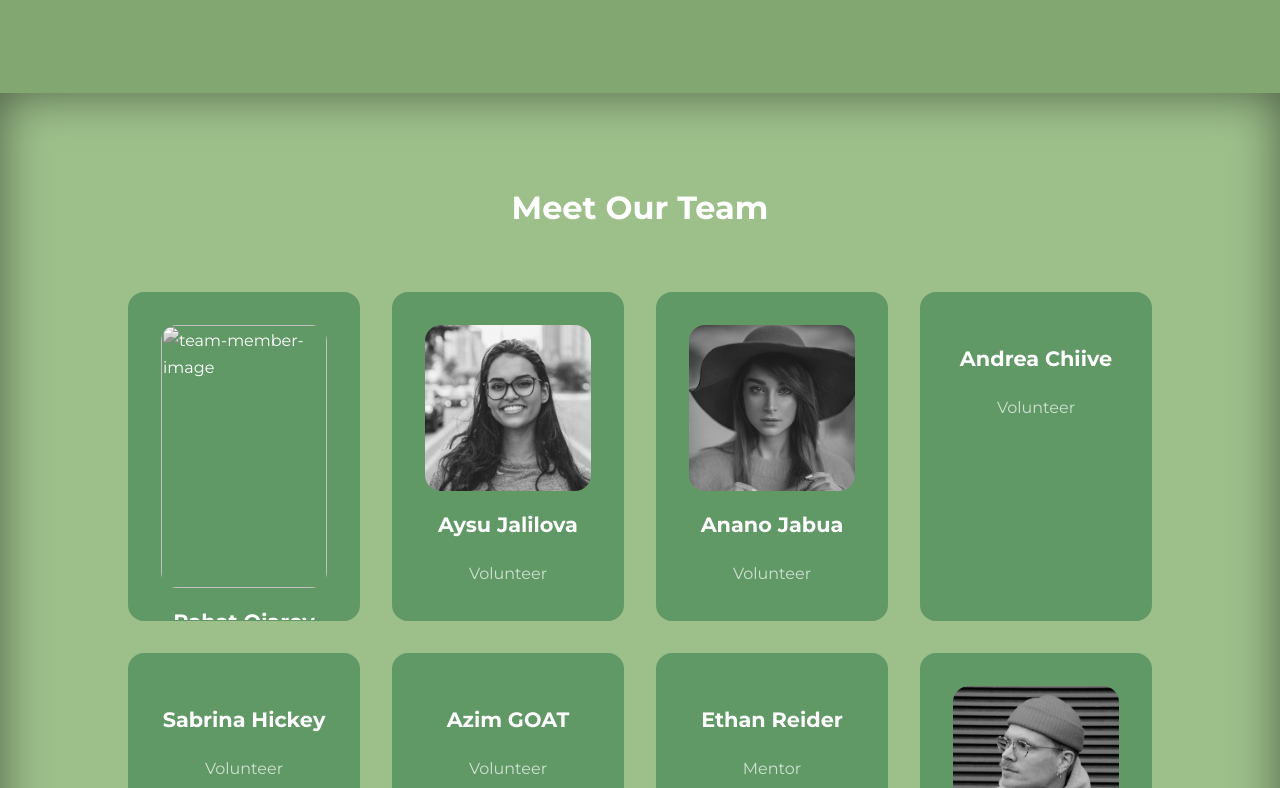
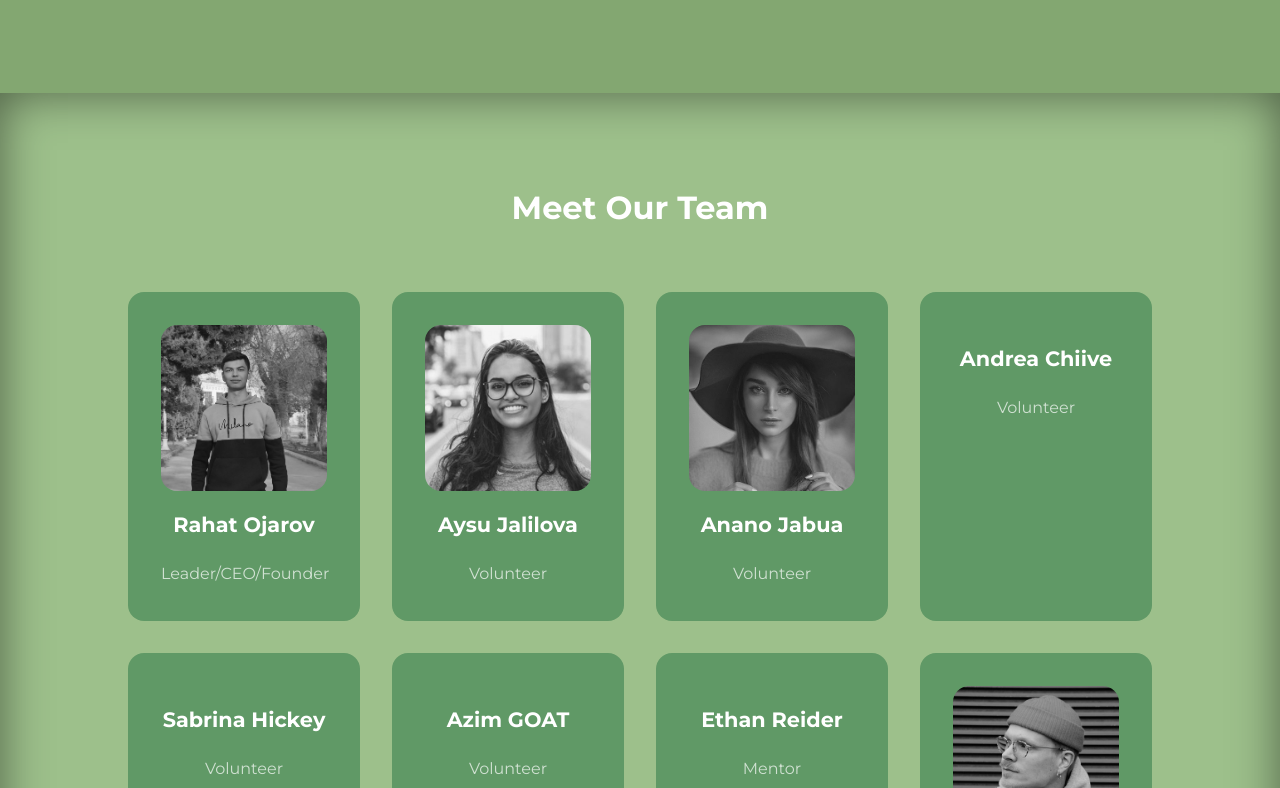
Before and after one commit to chessmaniak/EcoSaveOrganization, a plain HTML site: page about.html in a window 1280 px wide. Shown: the part 553-1341 px from the top of the page. Drawn offline with nearby package versions, Linux system fonts and the light colour scheme.

Commit message:
Update about.html

```diff
--- a/about.html
+++ b/about.html
@@ -99,7 +99,7 @@
             <!-- Member -->
             <article class="team_member">
                 <div class="team_member-image">
-                    <img src="Im" alt="team-member-image">
+                    <img src="images/IMG_20240625_152500_240.jpg" alt="team-member-image">
                 </div>
                 <div class="team_member-info">
                     <h4>Rahat Ojarov</h4>
```
